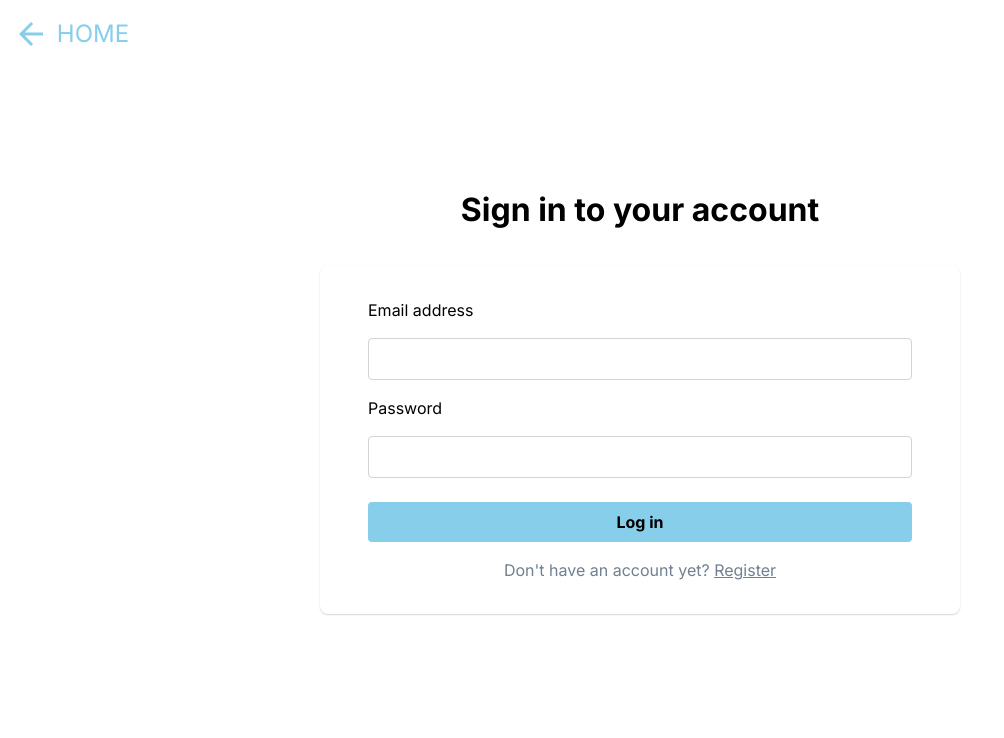
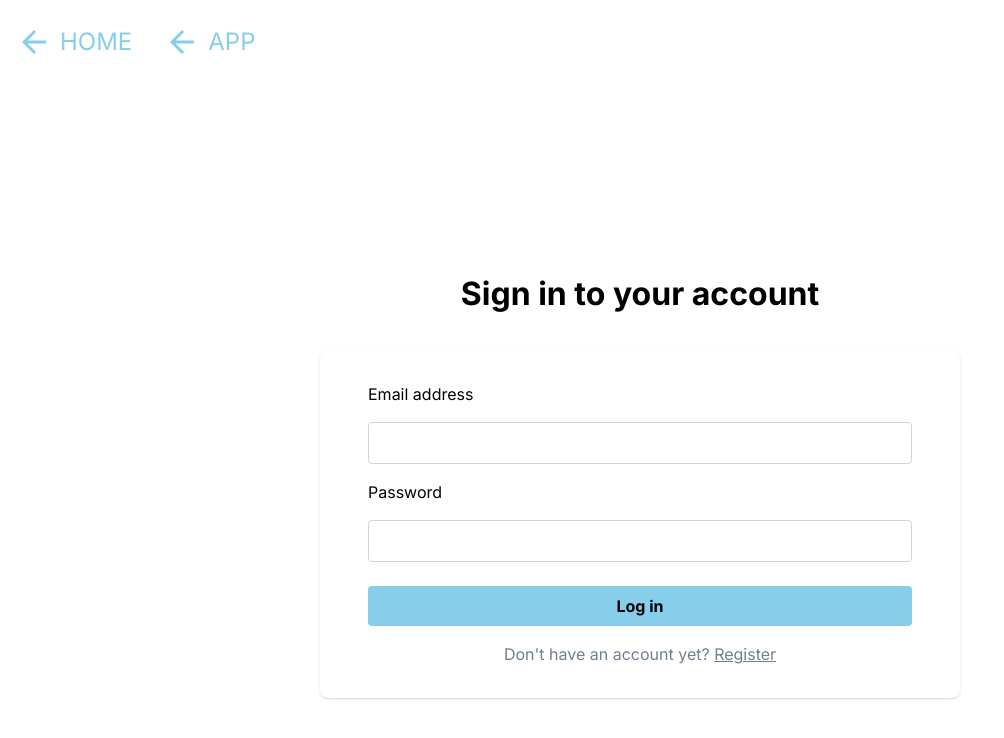
Before and after one commit to resultfulness/aw4rie, a Next.js app: page /app/login in a window 1280 px wide. Shown: the top 738 px of the page, without its empty margins (0-1004 px from the left). Built offline with nearby package versions, Linux system fonts and the light colour scheme; no server answers.

Commit message:
feat: change links on auth page

```diff
--- a/src/app/app/(auth)/layout.module.css
+++ b/src/app/app/(auth)/layout.module.css
@@ -1,18 +1,39 @@
-.home-link {
+.link-wrapper {
+  display: flex;
+  gap: 2rem;
+  margin: 1rem;
+}
+
+@media (width < 450px) {
+  .link-wrapper {
+    justify-content: space-between;
+    margin-inline: 2rem;
+  }
+}
+
+.link {
   text-decoration: none;
-  position: absolute;
-  padding-block: 0.2rem;
-  margin: 0.8rem;
+  padding-block: 0.5rem;
   display: flex;
   align-items: center;
   gap: .5rem;
   font-size: 1.5rem;
   color: skyblue;
+  position: relative;
 }
 
-.home-link:hover,
-.home-link:focus {
-  border-bottom: 2px solid skyblue
+.link::after {
+  content: '';
+  position: absolute;
+  inset: 0;
+  box-shadow: 0 2px skyblue;
+  opacity: 0;
+  transition: opacity 200ms;
+}
+
+.link:hover::after,
+.link:focus::after {
+  opacity: 1;
 }
 
 .container {
--- a/src/app/app/(auth)/layout.tsx
+++ b/src/app/app/(auth)/layout.tsx
@@ -6,10 +6,16 @@ import { MdArrowBack } from "react-icons/md";
 export default function Layout({ children }: { children: React.ReactNode }) {
   return (
     <>
-      <a href='/' className={styles["home-link"]}>
-        <MdArrowBack size={36} />
-        HOME
-      </a>
+      <div className={styles["link-wrapper"]}>
+        <a href='/' className={styles["link"]}>
+          <MdArrowBack size={36} />
+          HOME
+        </a>
+        <a href='/app' className={styles["link"]}>
+          <MdArrowBack size={36} />
+          APP
+        </a>
+      </div>
       <main className={styles.container}>{children}</main>
     </>
   );
```
